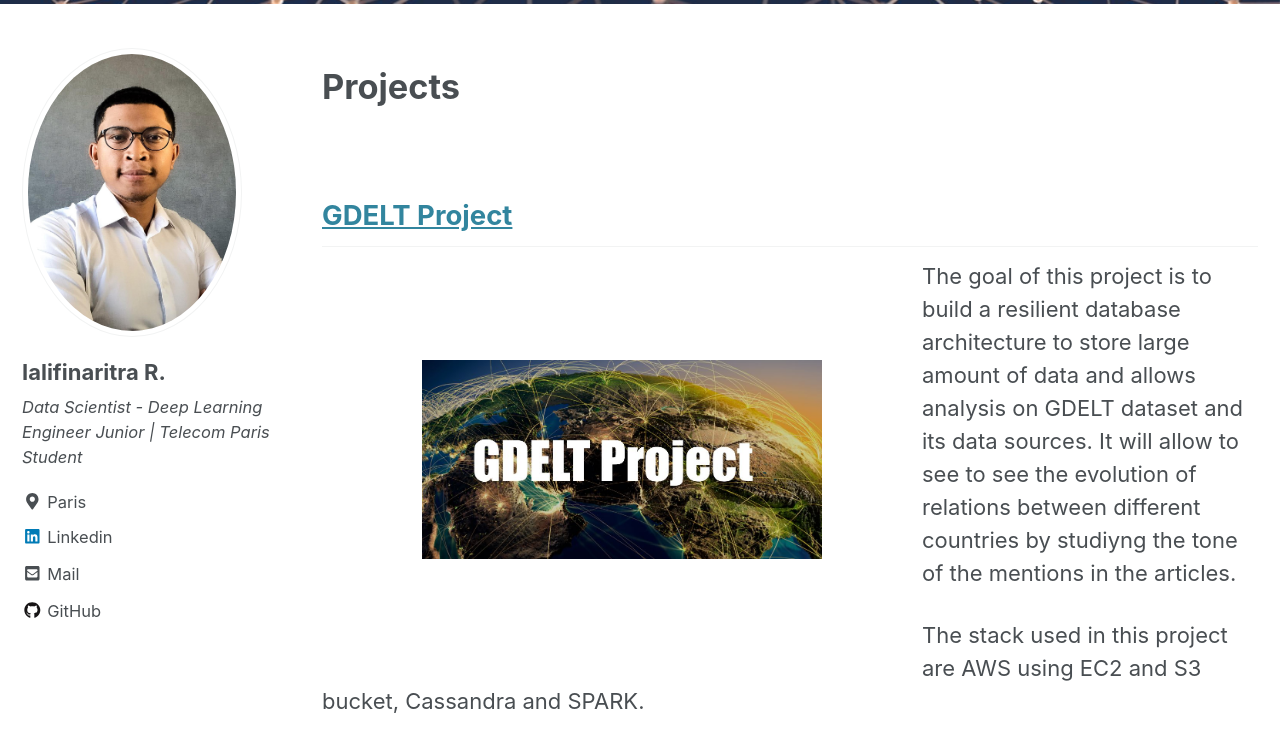
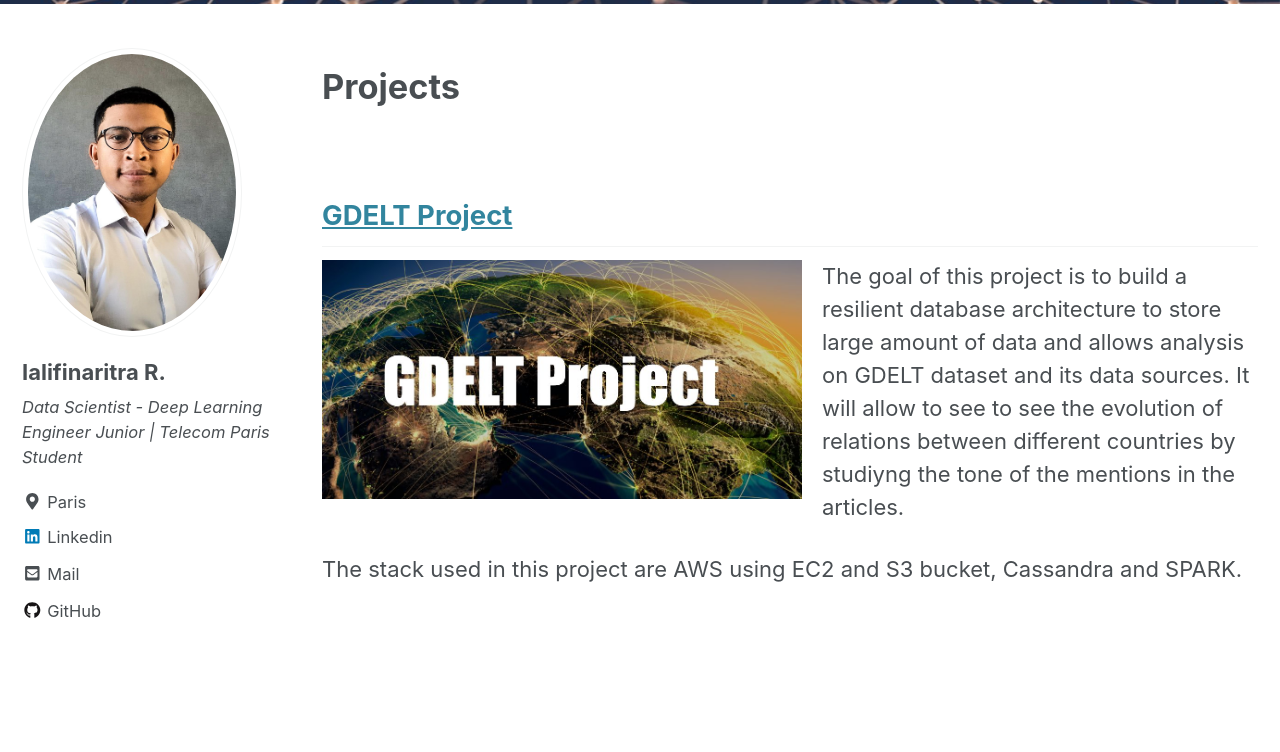
Before and after one commit to ialifinaritra/ialifinaritra.github.io, a Jekyll site: the page built from _pages/projects.md, in a window 1280 px wide and 900 px high, scrolled down 438 px. Shown: the top 752 px of the window. Built offline with Jekyll 4.4.1, drawn with Linux system fonts in a browser that asks for light colours; cached includes are drawn as plain includes.

Commit message:
gdelt projec

```diff
--- a/_pages/projects.md
+++ b/_pages/projects.md
@@ -13,7 +13,7 @@ header :
 
 ## [GDELT Project](https://github.com/ialifinaritra/Gdelt-Project)
 
-<img align="left" width="500" height="500" style="margin:50px; padding:50px" src="/assets/images/GDELT.jpg">
+<img align="left" width="500" height="500" style="padding-right:20px" src="/assets/images/GDELT.jpg">
 The goal of this project is to build a resilient database architecture to store large amount of data and allows analysis on GDELT dataset and its data sources. It will allow to see to see the evolution of relations between different countries by studiyng the tone of the mentions in the articles.
 
 The stack used in this project are AWS using EC2 and S3 bucket, Cassandra and SPARK.
```
